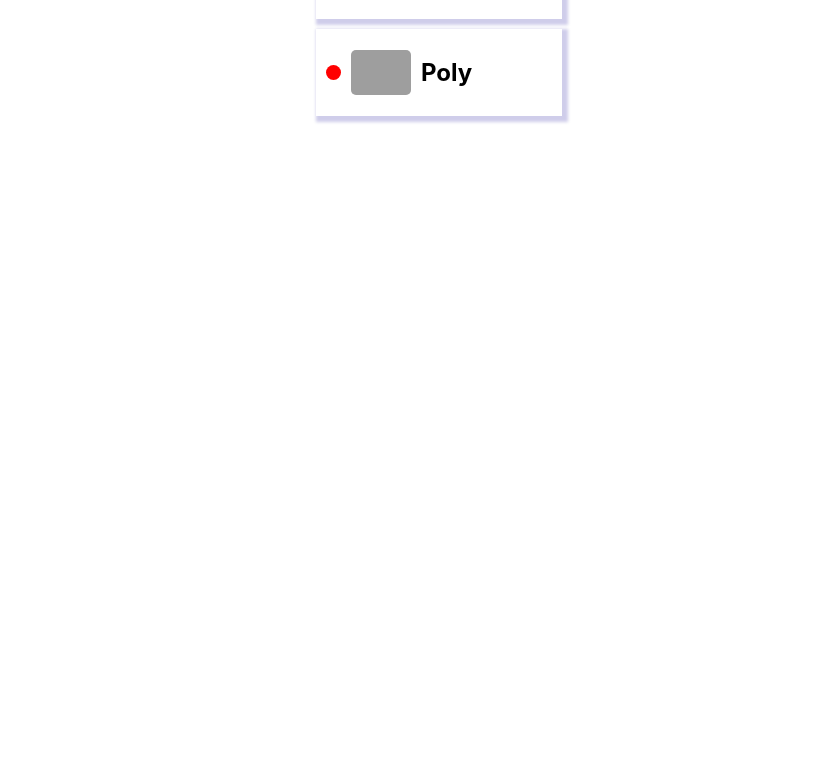
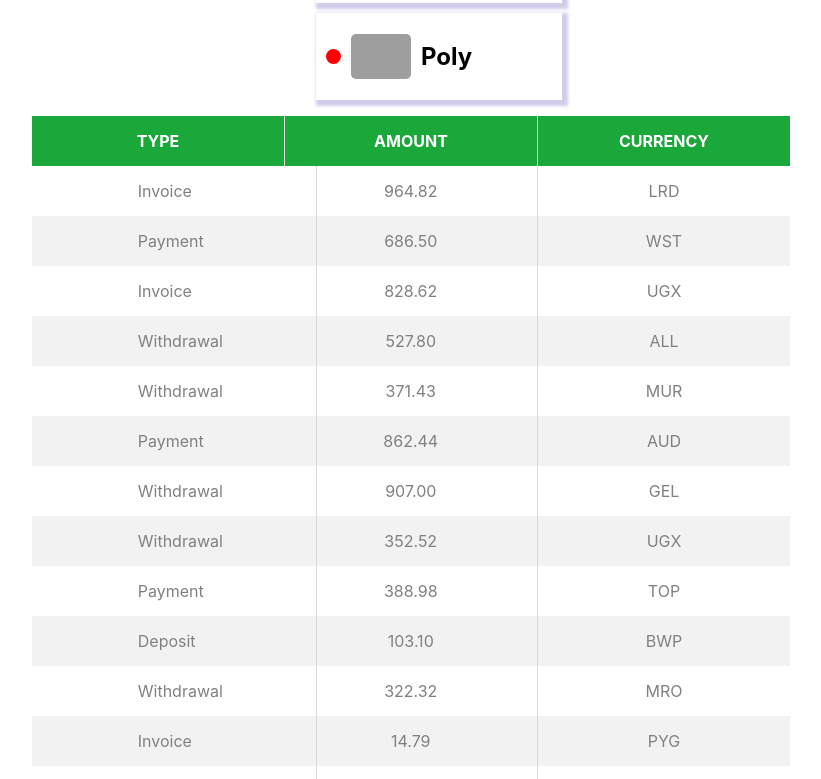
Before and after one commit to ArkadiuszMyszka/goit-react-hw-01-components, a React (Create React App) app: page / in a window 1280 px wide. Shown: the part 1101-1880 px from the top of the page, without its empty margins (224-1045 px from the left). Before the commit the page ends 1233 px from the top, so only its background shows below. Built offline with nearby package versions, Linux system fonts and the light colour scheme; grey boxes are pictures that could not be loaded.

Commit message:
Transactions done

```diff
--- a/src/components/App.jsx
+++ b/src/components/App.jsx
@@ -1,10 +1,12 @@
 import Profile from './Profile';
 import Statistics from './Statistics';
 import FriendList from './FriendsList';
+import Transactions from './Transactions';
 
 import user from '../data/user';
 import stats from '../data/statistics';
 import friends from '../data/friends.json';
+import transactions from '../data/transactions.json';
 
 export const App = () => {
   return (
@@ -18,7 +20,7 @@ export const App = () => {
       />
       <Statistics title="Upload stats" stats={stats} />
       <FriendList friends={friends} />
-      {/* <TransactionHistory items={transactions} /> */}
+      <Transactions items={transactions} />
     </div>
   );
 };
--- a/src/components/Profile/Profile.module.css
+++ b/src/components/Profile/Profile.module.css
@@ -32,6 +32,7 @@
   display: grid;
   grid-template-columns: repeat(3, 1fr);
   padding: 30px;
+  margin:0px;
   text-align: center;
 }
 
--- /dev/null
+++ b/src/components/Transactions/Transactions.module.css
@@ -0,0 +1,43 @@
+.container {
+  position: absolute;
+  display: block;
+  margin-inline: 20%;
+  text-align: center;
+  border-collapse: collapse;
+}
+
+.row th {
+  position: sticky;
+  top: 0;
+  z-index: 5;
+  color: #fff;
+  background-color: rgb(27, 168, 58);
+  border-right: 1px solid hsl(0, 0%, 85%);
+  font-size: 1rem;
+  text-transform: uppercase;
+}
+.row td {
+  color: grey;
+  border-right: 1px solid hsl(0, 0%, 85%);
+  font-size: 1rem;
+  text-transform: capitalize;
+}
+.row > td:first-child {
+  display: grid;
+  text-align: left;
+  width: 100%;
+  padding-left: 30px;
+  grid-template-columns: 10ch;
+  justify-content: center;
+}
+.row :is(th, td) {
+  width: 250px;
+  padding-block: 15px;
+}
+
+.row:nth-child(2n + 2) {
+  background-color: hsl(0, 0%, 95%);
+}
+.row :last-child {
+  border: none;
+}
--- /dev/null
+++ b/src/components/Transactions/index.jsx
@@ -0,0 +1,44 @@
+import React from 'react';
+import PropTypes from 'prop-types';
+import styles from './Transactions.module.css';
+
+const Transactions = ({ items }) => {
+
+
+  return (
+    <table role="table" className={`${styles.container} `}>
+      <thead>
+        <tr className={styles.row}>
+          <th>Type</th>
+          <th>Amount</th>
+          <th>Currency</th>
+        </tr>
+      </thead>
+
+      <tbody>
+        {items && typeof items === 'object'
+          ? items.map(el => (
+              <tr key={el.id} className={styles.row}>
+                <td role="cell">{el.type}</td>
+                <td>{el.amount}</td>
+                <td>{el.currency}</td>
+              </tr>
+            ))
+          : null}
+      </tbody>
+    </table>
+  );
+};
+
+Transactions.propTypes = {
+  items: PropTypes.arrayOf(
+    PropTypes.shape({
+      id: PropTypes.string,
+      type: PropTypes.string,
+      amount: PropTypes.string,
+      currency: PropTypes.string,
+    })
+  ).isRequired,
+};
+
+export default Transactions;
```
